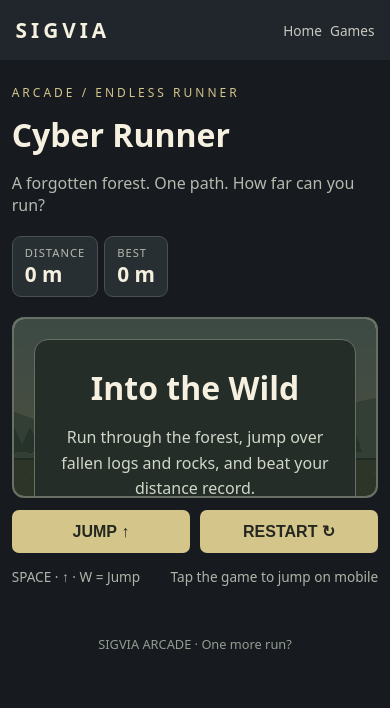
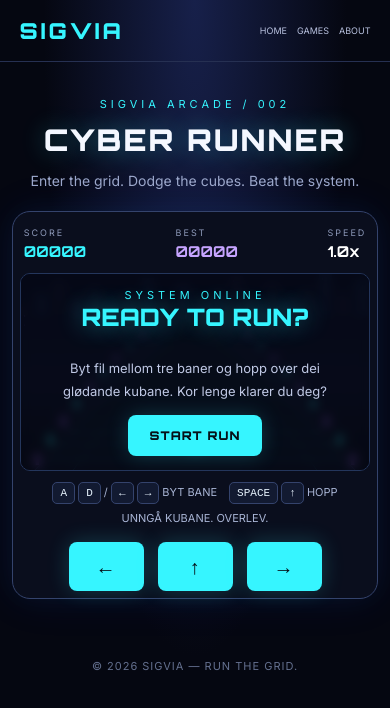
Before and after one commit to sigurdsmykleb-dotcom/nova, a plain HTML site: page runner.html in a window 390 px wide. Drawn offline with Linux system fonts and the light colour scheme.

Commit message:
Refactor HTML structure and styles for Cyber Runner

```diff
--- a/runner.html
+++ b/runner.html
@@ -1,247 +1,560 @@
 
 <!DOCTYPE html>
-<html lang="en">
+<html lang="nn">
 <head>
 <meta charset="UTF-8">
 <meta name="viewport" content="width=device-width, initial-scale=1">
 <title>Cyber Runner | SIGVIA</title>
 <style>
-*{box-sizing:border-box}
-body{margin:0;background:#171b20;color:#f5f0df;font-family:system-ui,Arial,sans-serif}
-header{padding:20px 6%;display:flex;justify-content:space-between;align-items:center;background:#20262b}
-header a{color:#f5f0df;text-decoration:none}
-.logo{font-weight:900;letter-spacing:4px;font-size:1.3rem}
-nav a{margin-left:18px;color:#c8c9bf}
-main{width:min(1000px,94%);margin:35px auto}
-h1{font-size:clamp(2rem,5vw,3.5rem);margin:4px 0}
-.sub{color:#b6b9ae}
-.hud{display:flex;gap:12px;margin:20px 0}
-.stat{background:#282f32;border:1px solid #48514d;border-radius:9px;padding:10px 18px}
-.stat small{display:block;color:#b6b9ae;font-size:.7rem;text-transform:uppercase;letter-spacing:1px}
-.stat strong{font-size:1.3rem}
-.stage{position:relative;overflow:hidden;border:2px solid #687064;border-radius:12px;background:#a7b58b}
-canvas{display:block;width:100%;height:auto;touch-action:manipulation}
-.overlay{position:absolute;inset:0;display:grid;place-items:center;text-align:center;background:#17201bbd;padding:20px}
-.overlay.hidden{display:none}
-.dialog{max-width:390px;background:#252d29;border:1px solid #687064;border-radius:14px;padding:26px}
-.dialog h2{font-size:2rem;margin:0 0 8px}
-.dialog p{color:#d0d6c8;line-height:1.6}
-button{background:#d4c58a;color:#252820;border:0;border-radius:7px;padding:12px 20px;font-size:1rem;font-weight:800;cursor:pointer}
-button:hover{background:#e8d9a1}
-.controls{display:flex;gap:10px;margin-top:12px}
-.controls button{flex:1}
-.help{display:flex;justify-content:space-between;gap:10px;flex-wrap:wrap;color:#aeb4a8;font-size:.85rem;margin-top:14px}
-footer{text-align:center;padding:25px;color:#939c91;font-size:.8rem}
-@media(max-width:600px){header{padding:16px 4%}nav a{margin-left:8px;font-size:.85rem}.hud{gap:6px}.stat{padding:8px 12px}main{margin:24px auto}}
+@import url('https://fonts.googleapis.com/css2?family=Orbitron:wght@500;700;900&family=Inter:wght@400;600;800&display=swap');
+
+:root {
+  --cyan: #36f5ff;
+  --purple: #a66bff;
+  --bg: #050711;
+}
+* { box-sizing: border-box; }
+body {
+  margin: 0;
+  min-height: 100vh;
+  color: #f4f7ff;
+  background:
+    radial-gradient(ellipse at 50% 0%, #17204a 0%, transparent 55%),
+    var(--bg);
+  font-family: Inter, sans-serif;
+}
+header {
+  display: flex;
+  align-items: center;
+  justify-content: space-between;
+  gap: 16px;
+  padding: 20px 6%;
+  border-bottom: 1px solid #263052;
+}
+.logo {
+  color: var(--cyan);
+  font: 900 22px Orbitron, sans-serif;
+  text-decoration: none;
+  letter-spacing: 3px;
+}
+nav { display: flex; gap: 20px; }
+nav a {
+  color: #b8c1df;
+  text-decoration: none;
+  font-size: 12px;
+  letter-spacing: 1.5px;
+}
+nav a:hover { color: var(--cyan); }
+main { width: min(1050px, 94%); margin: 35px auto; }
+.heading { text-align: center; margin-bottom: 22px; }
+.eyebrow {
+  color: var(--cyan);
+  font-size: 11px;
+  letter-spacing: 4px;
+  text-transform: uppercase;
+}
+h1 {
+  margin: 10px 0;
+  font: 900 clamp(30px, 6vw, 56px) Orbitron, sans-serif;
+  letter-spacing: 2px;
+  text-shadow: 0 0 24px #36f5ff55;
+}
+.heading p { color: #9ba7cb; font-size: 14px; }
+.game-shell {
+  padding: 12px;
+  border: 1px solid #34436c;
+  border-radius: 18px;
+  background: #0a0e1d;
+  box-shadow: 0 0 45px #413cff17, 0 0 30px #36f5ff0b;
+}
+.hud {
+  display: flex;
+  justify-content: space-between;
+  align-items: center;
+  gap: 10px;
+  padding: 8px 8px 14px;
+}
+.stat small {
+  display: block;
+  color: #8e9aba;
+  font-size: 9px;
+  letter-spacing: 2px;
+}
+.stat strong {
+  display: block;
+  margin-top: 4px;
+  font: 700 19px Orbitron, sans-serif;
+}
+#score { color: var(--cyan); }
+#best { color: #c6a4ff; }
+#speed { color: #fff; }
+.stage {
+  position: relative;
+  overflow: hidden;
+  border: 1px solid #24365c;
+  border-radius: 10px;
+  background: #070b1b;
+}
+canvas {
+  display: block;
+  width: 100%;
+  aspect-ratio: 16 / 9;
+}
+.overlay {
+  position: absolute;
+  inset: 0;
+  display: flex;
+  flex-direction: column;
+  align-items: center;
+  justify-content: center;
+  padding: 20px;
+  text-align: center;
+  background: #050711b8;
+  backdrop-filter: blur(5px);
+}
+.overlay.hidden { display: none; }
+.overlay h2 {
+  margin: 0 0 12px;
+  color: var(--cyan);
+  font: 900 clamp(24px, 5vw, 42px) Orbitron, sans-serif;
+  text-shadow: 0 0 25px #36f5ff77;
+}
+.overlay p {
+  max-width: 390px;
+  color: #c0c9e5;
+  line-height: 1.7;
+  font-size: 13px;
+}
+button {
+  border: 0;
+  border-radius: 8px;
+  padding: 13px 22px;
+  color: #051018;
+  background: var(--cyan);
+  font: 800 12px Orbitron, sans-serif;
+  letter-spacing: 1px;
+  cursor: pointer;
+  box-shadow: 0 0 22px #36f5ff33;
+}
+button:hover { filter: brightness(1.15); transform: translateY(-1px); }
+.controls {
+  display: flex;
+  justify-content: space-between;
+  align-items: center;
+  flex-wrap: wrap;
+  gap: 12px;
+  padding: 14px 4px 3px;
+  color: #a8b4d4;
+  font-size: 11px;
+}
+kbd {
+  padding: 4px 7px;
+  border: 1px solid #34436c;
+  border-radius: 5px;
+  color: #e9f5ff;
+  background: #121a31;
+}
+.mobile-controls {
+  display: none;
+  justify-content: center;
+  gap: 14px;
+  padding-top: 14px;
+}
+.mobile-controls button { width: 75px; font-size: 20px; padding: 12px; }
+footer {
+  padding: 25px;
+  text-align: center;
+  color: #64708f;
+  font-size: 11px;
+  letter-spacing: 1px;
+}
+@media(max-width:600px) {
+  header { padding: 17px 5%; }
+  nav { gap: 10px; }
+  nav a { font-size: 9px; letter-spacing: 0; }
+  .mobile-controls { display: flex; }
+  .controls { justify-content: center; text-align: center; }
+  .game-shell { padding: 7px; }
+  .hud { padding: 8px 4px 12px; }
+  .stat strong { font-size: 15px; }
+}
 </style>
 </head>
 <body>
 <header>
   <a class="logo" href="index.html">SIGVIA</a>
-  <nav><a href="index.html">Home</a><a href="games.html">Games</a></nav>
+  <nav>
+    <a href="index.html">HOME</a>
+    <a href="games.html">GAMES</a>
+    <a href="about.html">ABOUT</a>
+  </nav>
 </header>
 
 <main>
-  <p style="color:#d4c58a;letter-spacing:3px;font-size:.75rem">ARCADE / ENDLESS RUNNER</p>
-  <h1>Cyber Runner</h1>
-  <p class="sub">A forgotten forest. One path. How far can you run?</p>
+  <section class="heading">
+    <div class="eyebrow">SIGVIA ARCADE / 002</div>
+    <h1>CYBER RUNNER</h1>
+    <p>Enter the grid. Dodge the cubes. Beat the system.</p>
+  </section>
 
+  <section class="game-shell">
     <div class="hud">
-    <div class="stat"><small>Distance</small><strong id="score">0 m</strong></div>
-    <div class="stat"><small>Best</small><strong id="best">0 m</strong></div>
+      <div class="stat"><small>SCORE</small><strong id="score">00000</strong></div>
+      <div class="stat"><small>BEST</small><strong id="best">00000</strong></div>
+      <div class="stat"><small>SPEED</small><strong id="speed">1.0x</strong></div>
     </div>
 
     <div class="stage">
-    <canvas id="game" width="900" height="440"></canvas>
+      <canvas id="game" width="960" height="540"></canvas>
       <div class="overlay" id="overlay">
-      <div class="dialog">
-        <h2 id="title">Into the Wild</h2>
-        <p id="message">Run through the forest, jump over fallen logs and rocks, and beat your distance record.</p>
-        <button id="start">Start running</button>
-        <p style="font-size:.8rem;margin-bottom:0">SPACE / ↑ / W to jump</p>
-      </div>
+        <div class="eyebrow">SYSTEM ONLINE</div>
+        <h2 id="overlayTitle">READY TO RUN?</h2>
+        <p id="overlayText">Byt fil mellom tre baner og hopp over dei glødande kubane. Kor lenge klarer du deg?</p>
+        <button id="start">START RUN</button>
       </div>
     </div>
 
     <div class="controls">
-    <button id="jump">JUMP ↑</button>
-    <button id="restart">RESTART ↻</button>
+      <span><kbd>A</kbd> <kbd>D</kbd> / <kbd>←</kbd> <kbd>→</kbd> BYT BANE</span>
+      <span><kbd>SPACE</kbd> <kbd>↑</kbd> HOPP</span>
+      <span>UNNGÅ KUBANE. OVERLEV.</span>
     </div>
-  <div class="help"><span>SPACE · ↑ · W = Jump</span><span>Tap the game to jump on mobile</span></div>
+    <div class="mobile-controls">
+      <button id="left" aria-label="Venstre">←</button>
+      <button id="jump" aria-label="Hopp">↑</button>
+      <button id="right" aria-label="Høgre">→</button>
+    </div>
+  </section>
 </main>
-<footer>SIGVIA ARCADE · One more run?</footer>
+
+<footer>© 2026 SIGVIA — RUN THE GRID.</footer>
 
 <script>
 (() => {
-const canvas=document.getElementById("game");
-const ctx=canvas.getContext("2d");
-const scoreText=document.getElementById("score");
-const bestText=document.getElementById("best");
-const overlay=document.getElementById("overlay");
-const title=document.getElementById("title");
-const message=document.getElementById("message");
-const startButton=document.getElementById("start");
-const W=900,H=440,ground=345;
+  const canvas = document.getElementById("game");
+  const ctx = canvas.getContext("2d");
+  const $ = id => document.getElementById(id);
+  const W = canvas.width, H = canvas.height;
+  const horizon = 115;
+  const playerZ = 0.88;
 
-let running=false,dead=false,score=0,best=0,speed=320,last=0,spawn=0;
-let obstacles=[],clouds=[],dust=[],world=0;
-const player={x:115,y:ground-48,w:34,h:48,vy:0,grounded:true};
+  let running = false;
+  let lastTime = 0;
+  let score = 0;
+  let speed = 0.38;
+  let spawnTimer = 0;
+  let obstacles = [];
+  let particles = [];
+  let roadOffset = 0;
+  let best = 0;
+  try { best = Number(localStorage.getItem("sigviaRunnerBest")) || 0; }
+  catch {}
+  $("best").textContent = String(best).padStart(5, "0");
 
-try{best=Number(localStorage.getItem("sigviaForestBest"))||0}catch(e){}
-bestText.textContent=best+" m";
+  const player = { lane: 0, visualLane: 0, jump: 0, velocity: 0 };
 
-for(let i=0;i<7;i++)clouds.push({x:i*170+Math.random()*60,y:35+Math.random()*100,w:55+Math.random()*70});
+  function roadX(lane, z) {
+    const t = Math.max(0, Math.min(1, z));
+    const width = 55 + t * 570;
+    const center = W / 2;
+    return center + lane * width * 0.34;
+  }
 
-function reset(){
- score=0;speed=320;spawn=1;obstacles=[];dust=[];
- player.y=ground-player.h;player.vy=0;player.grounded=true;
- dead=false;running=true;world=0;
- overlay.classList.add("hidden");
- last=performance.now();
+  function roadY(z) {
+    return horizon + Math.pow(Math.max(0, z), 1.55) * (H - horizon + 30);
+  }
+
+  function poly(points, fill, stroke, lineWidth = 1) {
+    ctx.beginPath();
+    points.forEach((p, i) => i ? ctx.lineTo(p[0], p[1]) : ctx.moveTo(p[0], p[1]));
+    ctx.closePath();
+    if (fill) { ctx.fillStyle = fill; ctx.fill(); }
+    if (stroke) { ctx.strokeStyle = stroke; ctx.lineWidth = lineWidth; ctx.stroke(); }
+  }
+
+  function cube(x, y, size, color, glow = true) {
+    const s = size;
+    const d = s * 0.34;
+    if (glow) {
+      ctx.shadowBlur = s * 0.6;
+      ctx.shadowColor = color;
+    }
+    poly([[x-s/2,y-s],[x-s/2+d,y-s-d],[x+s/2+d,y-s-d],[x+s/2,y-s]],
+      "#1b3d60", color, Math.max(1, s * .025));
+    poly([[x+s/2,y-s],[x+s/2+d,y-s-d],[x+s/2+d,y-d],[x+s/2,y]],
+      "#15264c", color, Math.max(1, s * .025));
+    poly([[x-s/2,y-s],[x+s/2,y-s],[x+s/2,y],[x-s/2,y]],
+      "#102039", color, Math.max(1, s * .025));
+    ctx.shadowBlur = 0;
+    ctx.strokeStyle = color;
+    ctx.lineWidth = Math.max(1, s * .025);
+    ctx.strokeRect(x-s*.31, y-s*.78, s*.62, s*.55);
+    ctx.fillStyle = color;
+    ctx.globalAlpha = .12;
+    ctx.fillRect(x-s*.31, y-s*.78, s*.62, s*.55);
+    ctx.globalAlpha = 1;
+  }
+
+  function drawBackground(dt) {
+    const sky = ctx.createLinearGradient(0, 0, 0, H);
+    sky.addColorStop(0, "#080d26");
+    sky.addColorStop(.55, "#101532");
+    sky.addColorStop(1, "#070b18");
+    ctx.fillStyle = sky;
+    ctx.fillRect(0, 0, W, H);
+
+    // Distant digital skyline
+    for (let i = 0; i < 22; i++) {
+      const x = i * 49 - 10;
+      const height = 25 + (i * 37 % 90);
+      ctx.fillStyle = i % 2 ? "#101a39" : "#12132f";
+      ctx.fillRect(x, horizon - height, 35, height);
+      ctx.fillStyle = i % 3 ? "#285a80" : "#8c53e8";
+      ctx.globalAlpha = .5;
+      for (let j = 0; j < 4; j++)
+        ctx.fillRect(x + 7 + (j%2)*12, horizon-height+10+j*13, 3, 5);
+      ctx.globalAlpha = 1;
+    }
+
+    // Road perspective
+    poly([[W/2-24,horizon],[W/2+24,horizon],[W*.96,H],[W*.04,H]], "#0b1226", "#26345b", 2);
+
+    roadOffset = (roadOffset + dt * speed * 0.8) % 1;
+    for (let i = 0; i < 18; i++) {
+      let z = (i / 18 + roadOffset) % 1;
+      const y = roadY(z);
+      const half = 24 + z * (W*.46 - 24);
+      const x = W/2;
+      ctx.strokeStyle = `rgba(54,245,255,${.12 + z*.55})`;
+      ctx.lineWidth = 1 + z * 2;
+      ctx.beginPath();
+      ctx.moveTo(x-half, y);
+      ctx.lineTo(x+half, y);
+      ctx.stroke();
+    }
+
+    // Lane guides
+    for (const laneLine of [-.5, .5]) {
+      ctx.strokeStyle = "#36f5ff";
+      ctx.globalAlpha = .2;
+      ctx.lineWidth = 2;
+      ctx.beginPath();
+      ctx.moveTo(W/2 + laneLine*48, horizon);
+      ctx.lineTo(W/2 + laneLine*W*.7, H);
+      ctx.stroke();
+      ctx.globalAlpha = 1;
+    }
+
+    // Neon roadside pylons
+    for (let i = 0; i < 12; i++) {
+      const z = (i / 12 + roadOffset) % 1;
+      const y = roadY(z);
+      const half = 24 + z * (W*.46 - 24);
+      const size = 2 + z*13;
+      for (const side of [-1, 1]) {
+        const x = W/2 + side * (half + size*1.4);
+        ctx.fillStyle = i%2 ? "#a66bff" : "#36f5ff";
+        ctx.shadowBlur = size*2;
+        ctx.shadowColor = ctx.fillStyle;
+        ctx.fillRect(x-size/3, y-size*2, size/1.5, size*2);
+        ctx.shadowBlur = 0;
+      }
+    }
+  }
+
+  function drawPlayer() {
+    const x = roadX(player.visualLane, playerZ);
+    const ground = roadY(playerZ) - 7;
+    const y = ground - player.jump;
+    const size = 44;
+
+    // Shadow
+    ctx.fillStyle = "#36f5ff";
+    ctx.globalAlpha = Math.max(.12, .28 - player.jump/450);
+    ctx.beginPath();
+    ctx.ellipse(x, ground+3, 29, 8, 0, 0, Math.PI*2);
+    ctx.fill();
+    ctx.globalAlpha = 1;
+
+    // Cube runner with bright core
+    cube(x, y, size, "#36f5ff");
+    ctx.shadowBlur = 18;
+    ctx.shadowColor = "#a66bff";
+    ctx.fillStyle = "#c9ffff";
+    ctx.fillRect(x-5, y-size*.72, 10, 5);
+    ctx.shadowBlur = 0;
+
+    // Motion trails
+    ctx.strokeStyle = "#36f5ff";
+    ctx.globalAlpha = .35;
+    ctx.lineWidth = 2;
+    for (let i=0;i<3;i++) {
+      ctx.beginPath();
+      ctx.moveTo(x-size*.45-i*7, y-10+i*7);
+      ctx.lineTo(x-size*1.1-i*8, y-8+i*7);
+      ctx.stroke();
+    }
+    ctx.globalAlpha = 1;
+  }
+
+  function drawObstacles() {
+    obstacles.sort((a,b) => a.z-b.z);
+    for (const o of obstacles) {
+      const z = Math.min(1, o.z);
+      const x = roadX(o.lane, z);
+      const y = roadY(z);
+      const size = 12 + z*57;
+      cube(x, y, size, o.color);
+    }
+  }
+
+  function spawnObstacle() {
+    const lane = [-1,0,1][Math.floor(Math.random()*3)];
+    obstacles.push({
+      lane,
+      z: 0.02,
+      color: Math.random() > .5 ? "#a66bff" : "#ff4fba"
+    });
+  }
+
+  function burst(x, y) {
+    for (let i=0;i<25;i++) {
+      particles.push({
+        x,y,
+        vx:(Math.random()-.5)*330,
+        vy:(Math.random()-.6)*300,
+        life:.6 + Math.random()*.5
+      });
+    }
+  }
+
+  function drawParticles(dt) {
+    particles = particles.filter(p => p.life > 0);
+    for (const p of particles) {
+      p.x += p.vx*dt;
+      p.y += p.vy*dt;
+      p.vy += 400*dt;
+      p.life -= dt;
+      ctx.globalAlpha = Math.max(0,p.life);
+      ctx.fillStyle = "#36f5ff";
+      ctx.fillRect(p.x,p.y,4,4);
+    }
+    ctx.globalAlpha = 1;
+  }
+
+  function update(dt) {
+    score += dt * 100 * (speed / .38);
+    speed = Math.min(.83, .38 + score / 18000);
+    player.visualLane += (player.lane - player.visualLane) * Math.min(1, dt*12);
+
+    if (player.jump > 0 || player.velocity > 0) {
+      player.jump += player.velocity * dt;
+      player.velocity -= 1150 * dt;
+      if (player.jump <= 0) {
+        player.jump = 0;
+        player.velocity = 0;
+      }
+    }
+
+    spawnTimer -= dt;
+    if (spawnTimer <= 0) {
+      spawnObstacle();
+      spawnTimer = Math.max(.48, 1.12 - speed*.65) + Math.random()*.35;
+    }
+
+    for (const o of obstacles) {
+      o.z += speed * dt;
+      if (o.z > .83 && o.z < .99 && o.lane === player.lane && player.jump < 65) {
+        endGame();
+        return;
+      }
+    }
+    obstacles = obstacles.filter(o => o.z < 1.08);
+
+    $("score").textContent = String(Math.floor(score)).padStart(5, "0");
+    $("speed").textContent = (speed/.38).toFixed(1) + "x";
+  }
+
+  function render(dt) {
+    drawBackground(dt);
+    drawObstacles();
+    drawPlayer();
+    drawParticles(dt);
+  }
+
+  function loop(time) {
+    const dt = Math.min((time-lastTime)/1000 || 0, .035);
+    lastTime = time;
+    if (running) update(dt);
+    render(dt);
     requestAnimationFrame(loop);
   }
 
-function jump(){
- if(!running){if(!dead)reset();return}
- if(player.grounded){
-   player.vy=-690;
-   player.grounded=false;
-   for(let i=0;i<7;i++)dust.push({x:player.x+15,y:ground,vx:(Math.random()-.5)*100,vy:-Math.random()*100,life:.4});
- }
+  function startGame() {
+    score = 0;
+    speed = .38;
+    spawnTimer = .7;
+    obstacles = [];
+    particles = [];
+    player.lane = 0;
+    player.visualLane = 0;
+    player.jump = 0;
+    player.velocity = 0;
+    running = true;
+    $("overlay").classList.add("hidden");
   }
 
-function finish(){
- running=false;dead=true;
- title.textContent="The forest wins";
- message.textContent="You ran "+Math.floor(score)+" metres. Take a breath and try to beat your record.";
- startButton.textContent="Run again";
- overlay.classList.remove("hidden");
+  function endGame() {
+    running = false;
+    best = Math.max(best, Math.floor(score));
+    try { localStorage.setItem("sigviaRunnerBest", best); } catch {}
+    $("best").textContent = String(best).padStart(5, "0");
+    $("overlayTitle").textContent = "RUN TERMINATED";
+    $("overlayText").textContent =
+      "Score: " + Math.floor(score) + " — " +
+      (Math.floor(score) >= best ? "Ny rekord!" : "Prøv igjen og slå rekorden din.");
+    $("start").textContent = "RUN AGAIN";
+    $("overlay").classList.remove("hidden");
+    burst(roadX(player.lane, playerZ), roadY(playerZ)-40);
   }
 
-function rect(x,y,w,h,color){
- ctx.fillStyle=color;ctx.fillRect(x,y,w,h);
+  function move(dir) {
+    if (!running) return;
+    player.lane = Math.max(-1, Math.min(1, player.lane + dir));
   }
 
-function tree(x,y,scale,color){
- rect(x-5*scale,y-30*scale,10*scale,30*scale,"#4b4030");
- ctx.fillStyle=color;
- ctx.beginPath();ctx.moveTo(x,y-90*scale);ctx.lineTo(x-31*scale,y-24*scale);ctx.lineTo(x+31*scale,y-24*scale);ctx.closePath();ctx.fill();
- ctx.beginPath();ctx.moveTo(x,y-65*scale);ctx.lineTo(x-37*scale,y-4*scale);ctx.lineTo(x+37*scale,y-4*scale);ctx.closePath();ctx.fill();
+  function jump() {
+    if (running && player.jump === 0) player.velocity = 470;
   }
 
-function draw(){
- ctx.clearRect(0,0,W,H);
-
- // Early-morning sky
- let sky=ctx.createLinearGradient(0,0,0,H);
- sky.addColorStop(0,"#a9c4bc");
- sky.addColorStop(.65,"#d4d4ad");
- sky.addColorStop(1,"#e0c995");
- ctx.fillStyle=sky;ctx.fillRect(0,0,W,H);
-
- // Pale sun
- ctx.fillStyle="#f2e5b4";
- ctx.beginPath();ctx.arc(690,100,39,0,Math.PI*2);ctx.fill();
-
- // Distant hills
- ctx.fillStyle="#829b80";
- ctx.beginPath();ctx.moveTo(0,265);
- for(let x=0;x<=W;x+=60)ctx.lineTo(x,230+Math.sin(x*.012+world*.0004)*35);
- ctx.lineTo(W,H);ctx.lineTo(0,H);ctx.closePath();ctx.fill();
-
- // Forest silhouettes
- for(let i=0;i<12;i++){
-   let x=((i*100-world*.22)%(W+140)+W+140)%(W+140)-60;
-   tree(x,ground-12,.72,"#526d56");
- }
- // Ground
- rect(0,ground,W,H-ground,"#6c7550");
- rect(0,ground,W,5,"#414d3c");
-
- // Dirt details scrolling by
- for(let i=0;i<30;i++){
-   let x=((i*53-world*.9)%(W+20)+W+20)%(W+20)-10;
-   rect(x,ground+20+(i%4)*17,8+(i%3)*3,2,"#a0a071");
- }
-
- // Player: little explorer with scarf
- ctx.fillStyle="#26352f";
- ctx.beginPath();ctx.ellipse(player.x+17,ground+2,24,5,0,0,Math.PI*2);ctx.fill();
- // legs
- let runPhase=running&&player.grounded?Math.sin(world*.025)*8:0;
- rect(player.x+7,player.y+31,8,17,"#3e4038");
- rect(player.x+21,player.y+31,8,17,"#3e4038");
- rect(player.x+5+runPhase,player.y+43,13,5,"#262c27");
- rect(player.x+18-runPhase,player.y+43,13,5,"#262c27");
- // coat
- rect(player.x+5,player.y+16,25,24,"#6b7953");
- // scarf
- rect(player.x+3,player.y+17,29,6,"#b65e43");
- // head
- ctx.fillStyle="#d8ae85";ctx.beginPath();ctx.arc(player.x+18,player.y+10,11,0,Math.PI*2);ctx.fill();
- // hair
- ctx.fillStyle="#483a2e";ctx.beginPath();ctx.arc(player.x+18,player.y+6,11,Math.PI,Math.PI*2);ctx.fill();
- rect(player.x+24,player.y+9,3,3,"#252820");
-
- // obstacles
- obstacles.forEach(o=>{
-   if(o.type==="log"){
-     ctx.fillStyle="#694a32";ctx.fillRect(o.x,o.y,o.w,o.h);
-     ctx.fillStyle="#a17b4e";ctx.beginPath();ctx.ellipse(o.x+o.w-2,o.y+o.h/2,6,o.h/2,0,0,Math.PI*2);ctx.fill();
-     ctx.strokeStyle="#4d3829";ctx.lineWidth=2;ctx.beginPath();ctx.ellipse(o.x+o.w-2,o.y+o.h/2,3,o.h/3,0,0,Math.PI*2);ctx.stroke();
-   }else{
-     ctx.fillStyle="#737b70";ctx.beginPath();ctx.moveTo(o.x,o.y+o.h);ctx.lineTo(o.x+o.w*.2,o.y+o.h*.3);ctx.lineTo(o.x+o.w*.55,o.y);ctx.lineTo(o.x+o.w,o.y+o.h*.7);ctx.closePath();ctx.fill();
-     ctx.fillStyle="#aab2a0";ctx.beginPath();ctx.moveTo(o.x+o.w*.2,o.y+o.h*.3);ctx.lineTo(o.x+o.w*.55,o.y);ctx.lineTo(o.x+o.w*.7,o.y+o.h*.5);ctx.closePath();ctx.fill();
+  document.addEventListener("keydown", e => {
+    if (["ArrowLeft","ArrowRight","ArrowUp"," "].includes(e.key)) e.preventDefault();
+    if (e.repeat) return;
+    if (e.key === "ArrowLeft" || e.key.toLowerCase() === "a") move(-1);
+    if (e.key === "ArrowRight" || e.key.toLowerCase() === "d") move(1);
+    if (e.key === "ArrowUp" || e.key === " " || e.key.toLowerCase() === "w") {
+      if (!running) startGame();
+      else jump();
     }
   });
- dust.forEach(p=>{ctx.globalAlpha=Math.max(0,p.life*2);rect(p.x,p.y,4,3,"#e8d5a2");ctx.globalAlpha=1});
-}
 
-function loop(now){
- if(!running)return;
- const dt=Math.min((now-last)/1000,.03);last=now;
- score+=dt*speed/12;
- speed=Math.min(620,320+score*.42);
- world+=speed*dt;
- player.vy+=1750*dt;player.y+=player.vy*dt;
- if(player.y>=ground-player.h){player.y=ground-player.h;player.vy=0;player.grounded=true}
- spawn-=dt;
- if(spawn<=0){
-   const type=Math.random()<.55?"log":"rock";
-   const h=type==="log"?27+Math.random()*9:24+Math.random()*22;
-   const w=type==="log"?42+Math.random()*22:27+Math.random()*17;
-   obstacles.push({x:W+20,y:ground-h,w,h,type});
-   spawn=Math.max(.7,1.45-Math.random()*.45-score*.0005);
- }
- obstacles.forEach(o=>o.x-=speed*dt);
- obstacles=obstacles.filter(o=>o.x+o.w>0);
- dust.forEach(p=>{p.x+=p.vx*dt;p.y+=p.vy*dt;p.vy+=200*dt;p.life-=dt});
- dust=dust.filter(p=>p.life>0);
+  $("start").addEventListener("click", startGame);
+  $("left").addEventListener("click", () => move(-1));
+  $("right").addEventListener("click", () => move(1));
+  $("jump").addEventListener("click", () => running ? jump() : startGame());
 
- for(const o of obstacles){
-   const pad=7;
-   if(player.x+player.w-pad>o.x+4&&player.x+pad<o.x+o.w-3&&player.y+player.h-4>o.y+5){
-     finish();break;
-   }
- }
- if(Math.floor(score)>best){
-   best=Math.floor(score);bestText.textContent=best+" m";
-   try{localStorage.setItem("sigviaForestBest",best)}catch(e){}
- }
- scoreText.textContent=Math.floor(score)+" m";
- draw();
- if(running)requestAnimationFrame(loop);
-}
+  // Tap left/right side to change lane; tap middle to jump
+  canvas.addEventListener("pointerdown", e => {
+    if (!running) return;
+    const r = canvas.getBoundingClientRect();
+    const x = (e.clientX-r.left)/r.width;
+    if (x < .33) move(-1);
+    else if (x > .67) move(1);
+    else jump();
+  });
 
-startButton.addEventListener("click",reset);
-document.getElementById("jump").addEventListener("click",jump);
-document.getElementById("restart").addEventListener("click",reset);
-canvas.addEventListener("pointerdown",jump);
-document.addEventListener("keydown",e=>{
- if(["Space","ArrowUp","KeyW"].includes(e.code)){e.preventDefault();if(!e.repeat)jump()}
- if(e.code==="KeyR")reset();
-});
-draw();
+  render(0);
+  requestAnimationFrame(loop);
 })();
 </script>
 </body>
```
Lines whose indentation alone changed are shown as unchanged.
